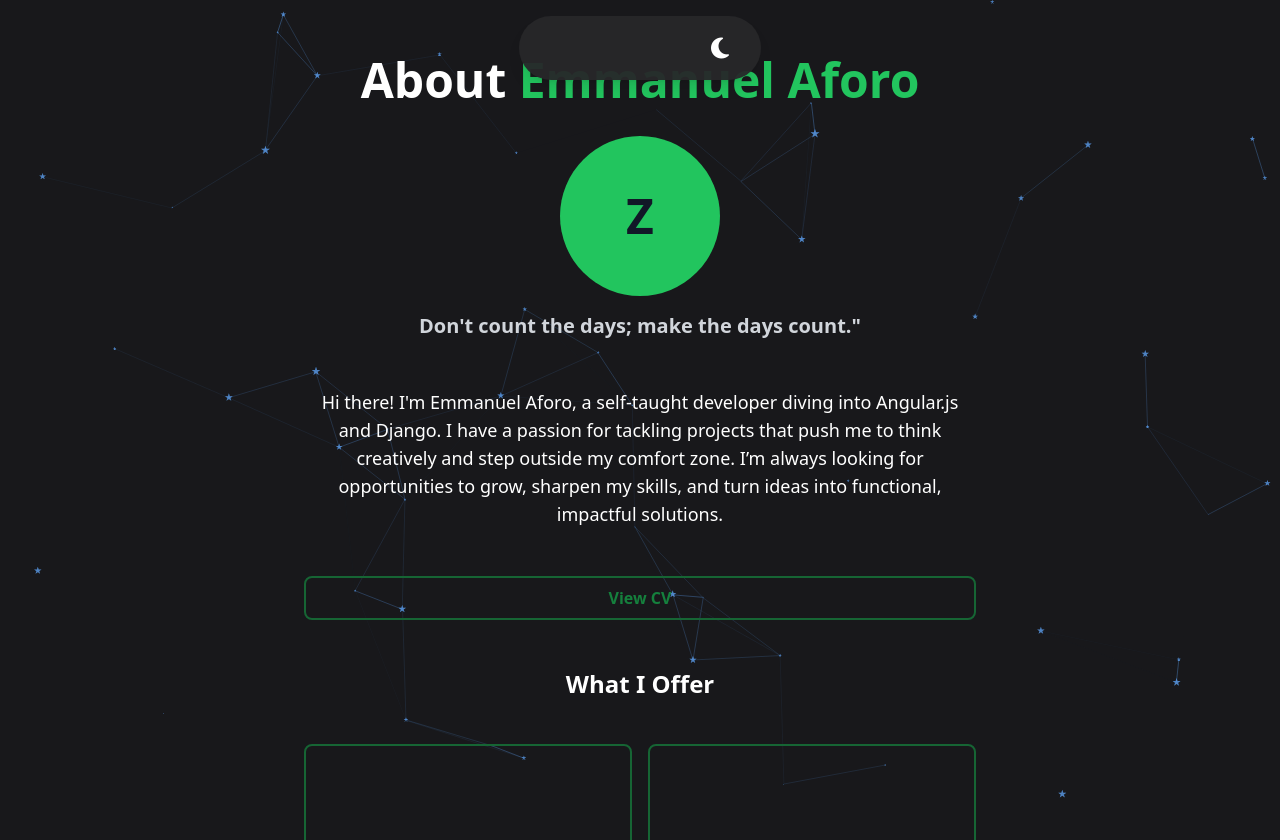
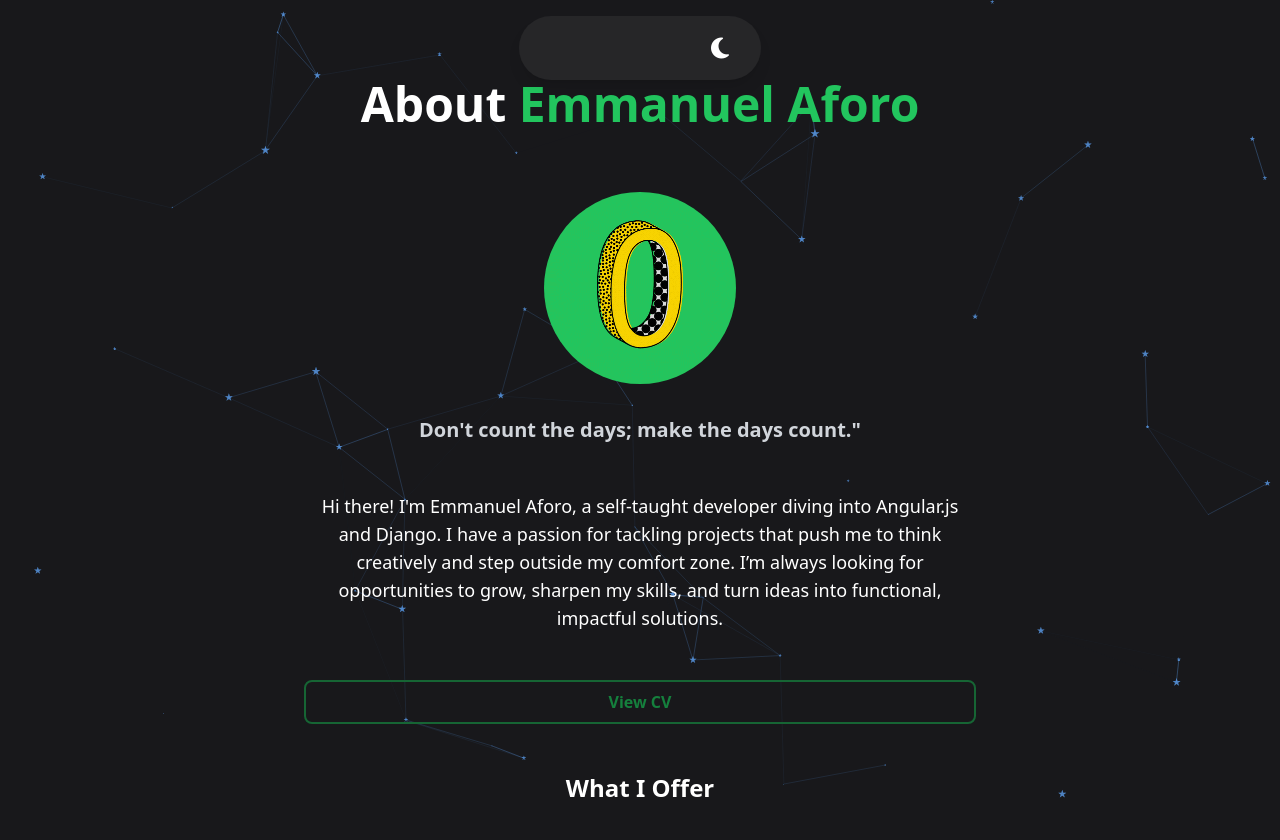
Before and after one commit to zeroruntime/zeroruntime, a Django app: page /about in a window 1280 px wide. Shown: the top 840 px of the page. Run offline with Django 5.2, Linux system fonts and the light colour scheme; some libraries are stand-ins or nearby versions.

Commit message:
Resume fix

```diff
--- a/runtimeapp/templates/about.html
+++ b/runtimeapp/templates/about.html
@@ -48,12 +48,13 @@
         <!-- Profile Section -->
 
         <div class="flex flex-grow flex-col items-center justify-center py-12 px-6 mb-8">
-            <h1 class="text-3xl sm:text-5xl dark:text-white mb-8 mt-2 font-bold" style="transition: opacity 0.5s ease-in-out;">About <span id="dynamic" style="transition: opacity 0.5s ease-in-out;" class="text-green-500">Emmanuel Aforo</span> </h1>
+            <h1 class="text-3xl sm:text-5xl dark:text-white mb-8 mt-8 font-bold" style="transition: opacity 0.5s ease-in-out;">About <span id="dynamic" style="transition: opacity 0.5s ease-in-out;" class="text-green-500">Emmanuel Aforo</span> </h1>
             <div class="text-center max-w-2xl mx-auto space-y-12">
                 <div class="flex flex-col items-center">
-                    <div class="w-40 h-40 bg-green-500 rounded-full flex items-center justify-center mb-4">
+                    {% comment %} <div class="w-40 h-40 bg-green-500 rounded-full flex items-center justify-center mb-4">
                         <span class="text-5xl font-bold text-gray-900">Z</span>
-                    </div>
+                    </div> {% endcomment %}
+                    <img src="{% static 'img/zero.gif' %}" alt="Profile Picture" class="rounded-full mt-8 mb-8">
                     <h2 class="text-xl font-semibold text-gray-600 dark:text-gray-300">Don't count the days; make the
                         days count."</h2>
                 </div>
```
